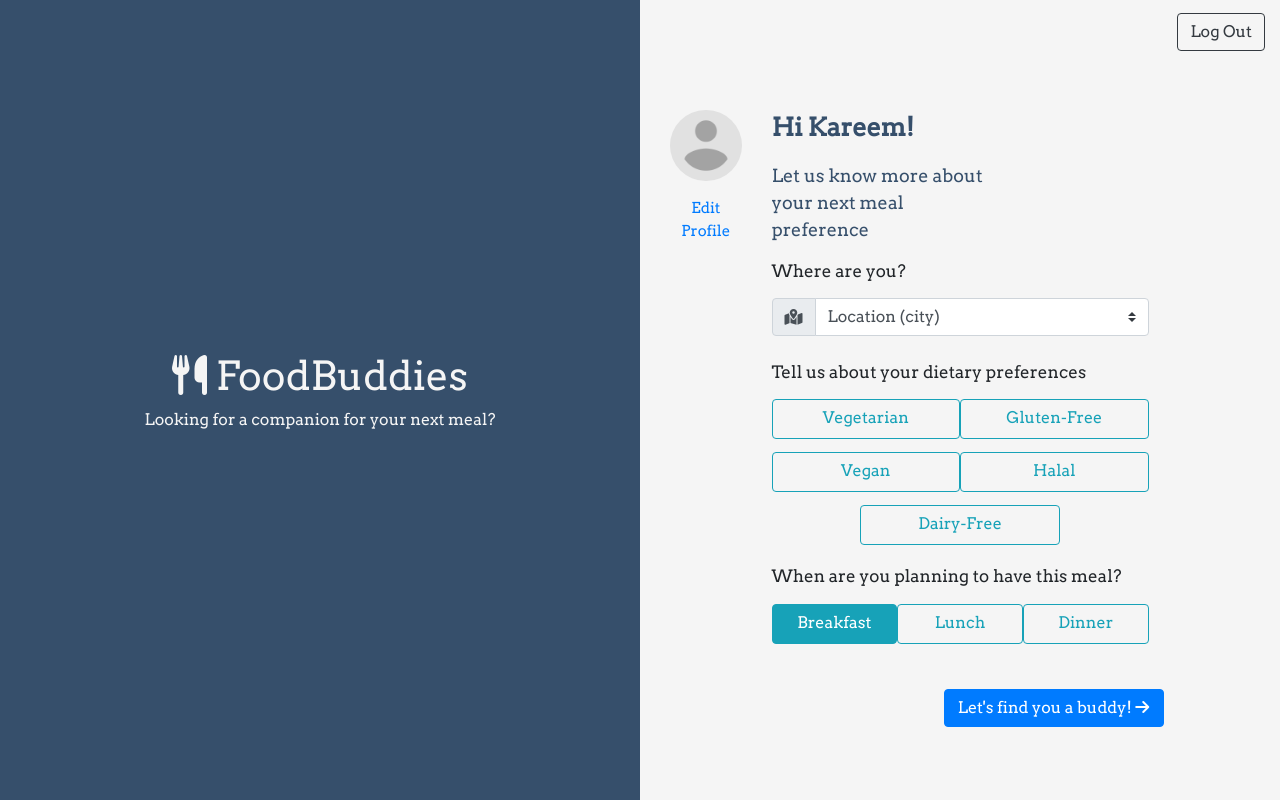
After one commit to minerva-schools/cs162-food-buddies, a Flask app: page /preference in a window 1280 px wide. The commit adds this page. Run offline with Flask 2, Linux system fonts and the light colour scheme; the visitor is signed in with stand-in values (Sample User, id 1); some libraries are stand-ins or nearby versions.

Commit message:
Adding the frontend page for setting preferences, Adding a route to the preferences page in the backend, fixing a small typo in signUp.html

```diff
--- a/web/app.py
+++ b/web/app.py
@@ -1,4 +1,5 @@
 from flask import Flask, render_template, request, redirect, url_for, flash, session
+from flask_login import login_required, current_user
 import os
 from .models import db
 from .authentication import authentication, login_manager
@@ -20,6 +21,12 @@ login_manager.init_app(app)
 def index():
     return render_template('login.html')
 
+
+@app.route('/preference')
+@login_required
+def preference():
+    return render_template('preference.html')
+
 @app.errorhandler(404)
 def page_not_found(e):
 
--- /dev/null
+++ b/web/static/preference.css
@@ -0,0 +1,93 @@
+html, body {
+  height:100%;
+}
+
+body {
+  background-color: rgb(255, 250, 254);
+  font-family: 'Arvo', serif;
+}
+
+#mainContainer {
+  height: 100%;
+}
+
+#mainRow {
+  height: 100%;
+}
+
+#informativeText {
+  text-align: center;
+  color: #F5F5F5;
+}
+
+.preferenceHalf{
+  background: #F5F5F5;
+  padding-top: 1%;
+}
+
+.informativeHalf{
+  background: #364F6B;
+}
+
+#title{
+  color: #364F6B;
+  margin-bottom:2%px;
+  font-weight: bold;
+  font-size: 25px;
+}
+
+#subtitle{
+  color: #364F6B;
+  font-size: 18px;
+}
+
+#nextButton{
+  margin-top: 7%;
+  width: 220px;
+}
+
+.preferenceForm{
+width: 80%;
+}
+
+#profilePic {
+  width: 100%;
+  margin-right: 10%;
+}
+
+#edit{
+  font-size: 15px;
+  text-align: center;
+}
+
+.checkButton{
+  width: 150px;
+  height: 40px;
+  text-align: center;
+}
+
+.radioButton{
+  width: 130px;
+  height: 40px;
+  text-align: center;
+}
+
+.preferenceFood{
+  margin-bottom: 3.5%;
+  font-size: 17px;
+}
+
+.foodTime {
+  margin-bottom: 4%;
+  font-size: 17px;
+}
+
+@media (min-width:760px){
+  .checkButton{
+    width: 200px;
+    text-align: center;
+  }
+  .preferenceForm{
+    width: 65%;
+  }
+}
--- /dev/null
+++ b/web/templates/preference.html
@@ -0,0 +1,142 @@
+<!DOCTYPE html>
+<html lang="en">
+<head>
+    <meta charset="UTF-8">
+    <meta name="viewport" content="width=device-width, initial-scale=1.0">
+    <meta http-equiv="X-UA-Compatible" content="ie=edge">
+
+    <!-- Bootstrap -->
+    <link rel="stylesheet" href="https://stackpath.bootstrapcdn.com/bootstrap/4.4.1/css/bootstrap.min.css"
+    integrity="sha384-Vkoo8x4CGsO3+Hhxv8T/Q5PaXtkKtu6ug5TOeNV6gBiFeWPGFN9MuhOf23Q9Ifjh" crossorigin="anonymous">
+    <!-- FontAwesome file -->
+    <script src="https://kit.fontawesome.com/e7a847d88f.js" crossorigin="anonymous"></script>
+
+   <!-- Google fonts -->
+    <link href="https://fonts.googleapis.com/css?family=Arvo&display=swap" rel="stylesheet">
+
+    <!-- CSS file -->
+    <link rel="stylesheet" href="../static/preference.css">
+
+
+    <title>Preferences</title>
+</head>
+
+<body>
+
+    <div class="container-fluid" id="mainContainer">
+
+        <div class="row" id ="mainRow">
+
+            <div class="col informativeHalf d-none d-lg-flex align-items-center justify-content-center" >
+                <div id="informativeText">
+                    <h1><i class="fas fa-utensils"></i> FoodBuddies</h1>
+                    <p>Looking for a companion for your next meal?</p>
+                </div>
+            </div>
+
+            <div class="col preferenceHalf" >
+            <div class="container">
+                <div class="row d-flex justify-content-end">
+                    <form class="form-inline" action="{{ url_for('authentication.log_out') }}">
+                        <button class="btn btn-outline-dark my-2 my-sm-0" type="submit">Log Out</button>
+                    </form>
+                </div>
+
+                <div class="row d-flex align-items-center" style="margin-top:10%;">
+                    <div class="col-2 justify-content-center d-none d-md-block">
+                        <p><img src="../static/profilePicPlaceholder.png" alt="Profile Picture" class="rounded-circle"  id="profilePic"></p>
+                        <p id="edit"> <a href="edit">Edit Profile</a></p>
+                    </div>
+
+                    <div class ="col-10 col-md-5">
+                        <p id="title">Hi Kareem!</p>
+                        <p id="subtitle">Let us know more about your next meal preference</p>
+                    </div>
+                </div>
+
+                <div class="d-flex justify-content-center">
+                <div class="preferenceForm" >
+
+                        <form action="{{ url_for('preference') }}" method="POST">
+                            <label class="preferenceFood">Where are you?</label>
+                            <div class="input-group mb-4">
+                                <div class="input-group-prepend">
+                                    <label class="input-group-text" for="inputGroupSelect01"><i class="fas fa-map-marked-alt"></i></label>
+                                </div>
+                                <select class="custom-select" id="inputGroupSelect01" required>
+                                <option value="" disabled selected hidden>Location (city)</option>
+                                <option value="San Francisco">San Francisco</option>
+                                <option value="Seoul">Seoul</option>
+                                <option value="Hyderabad">Hyderabad</option>
+                                <option value="Berlin">Berlin</option>
+                                <option value="Buenos Aires">Buenos Aires</option>
+                                <option value="London">London</option>
+                                <option value="Taipei">Taipei</option>
+                                </select>
+                            </div>
+
+                            <div class="form-group" style="margin-bottom: 5%;">
+
+                                <label class="preferenceFood">Tell us about your dietary preferences</label>
+
+                                <div class="btn-group-toggle d-flex justify-content-around preferenceFood" data-toggle="buttons">
+                                    <label class="btn btn-outline-info checkButton">
+                                        <input class="form-check-input" type="checkbox" > Vegetarian
+                                    </label>
+                                    <label class="btn btn-outline-info checkButton">
+                                        <input class="form-check-input " type="checkbox" > Gluten-Free
+                                    </label>
+                                </div>
+
+                                <div class="btn-group-toggle d-flex justify-content-around preferenceFood" data-toggle="buttons">
+                                    <label class="btn btn-outline-info checkButton">
+                                        <input class="form-check-input" type="checkbox" > Vegan
+                                    </label>
+                                    <label class="btn btn-outline-info checkButton">
+                                        <input class="form-check-input" type="checkbox" > Halal
+                                    </label>
+                                </div>
+
+                                <div class="btn-group-toggle d-flex justify-content-center" data-toggle="buttons">
+                                    <label class="btn btn-outline-info checkButton">
+                                        <input class="form-check-input" type="checkbox" > Dairy-Free
+                                    </label>
+                                </div>
+
+                            </div>
+
+                            <div class="form-group">
+                            <label class="foodTime">When are you planning to have this meal?</label>
+                            <div class="btn-group-toggle foodTime d-flex justify-content-around" data-toggle="buttons">
+                                <label class="btn btn-outline-info radioButton active">
+                                <input type="radio" name="mealTime" id="breakfast" autocomplete="off" checked> Breakfast
+                                </label>
+                                <label class="btn btn-outline-info radioButton">
+                                <input type="radio" name="mealTime" id="lunch" autocomplete="off"> Lunch
+                                </label>
+                                <label class="btn btn-outline-info radioButton">
+                                <input type="radio" name="mealTime" id="dinner" autocomplete="off"> Dinner
+                                </label>
+                            </div>
+                            </div>
+
+                            <div class="row d-flex justify-content-end">
+                                <button type="submit" class="btn btn-primary mb-4" id="nextButton">Let's find you a buddy!  <i class="fas fa-arrow-right"></i></button>
+                            </div>
+
+                        </form>
+
+                </div>
+                </div>
+            </div>
+            </div>
+        </div>
+
+    </div>
+
+    <!-- jQuery first, then Popper.js, then Bootstrap JS -->
+    <script src="https://code.jquery.com/jquery-3.4.1.slim.min.js" integrity="sha384-J6qa4849blE2+poT4WnyKhv5vZF5SrPo0iEjwBvKU7imGFAV0wwj1yYfoRSJoZ+n" crossorigin="anonymous"></script>
+    <script src="https://cdn.jsdelivr.net/npm/popper.js@1.16.0/dist/umd/popper.min.js" integrity="sha384-Q6E9RHvbIyZFJoft+2mJbHaEWldlvI9IOYy5n3zV9zzTtmI3UksdQRVvoxMfooAo" crossorigin="anonymous"></script>
+    <script src="https://stackpath.bootstrapcdn.com/bootstrap/4.4.1/js/bootstrap.min.js" integrity="sha384-wfSDF2E50Y2D1uUdj0O3uMBJnjuUD4Ih7YwaYd1iqfktj0Uod8GCExl3Og8ifwB6" crossorigin="anonymous"></script>
+</body>
+</html>
--- a/web/templates/signUp.html
+++ b/web/templates/signUp.html
@@ -105,7 +105,7 @@
                           <option value="London">London</option>
                           <option value="Taipei">Taipei</option>
                         </select>
-                      </div>
+                    </div>
                     <p class = "mb-3"id="terms">By creating an account you agree to our <a href="/">Terms & Privacy</a></p>
                     <button type="submit" class="btn btn-primary mb-4" id="signupButton"><i class="fas fa-plus-circle"></i>  Create an Account</button>
                 </form>
```
Also changed, not shown: web/static/profilePicPlaceholder.png (added).
